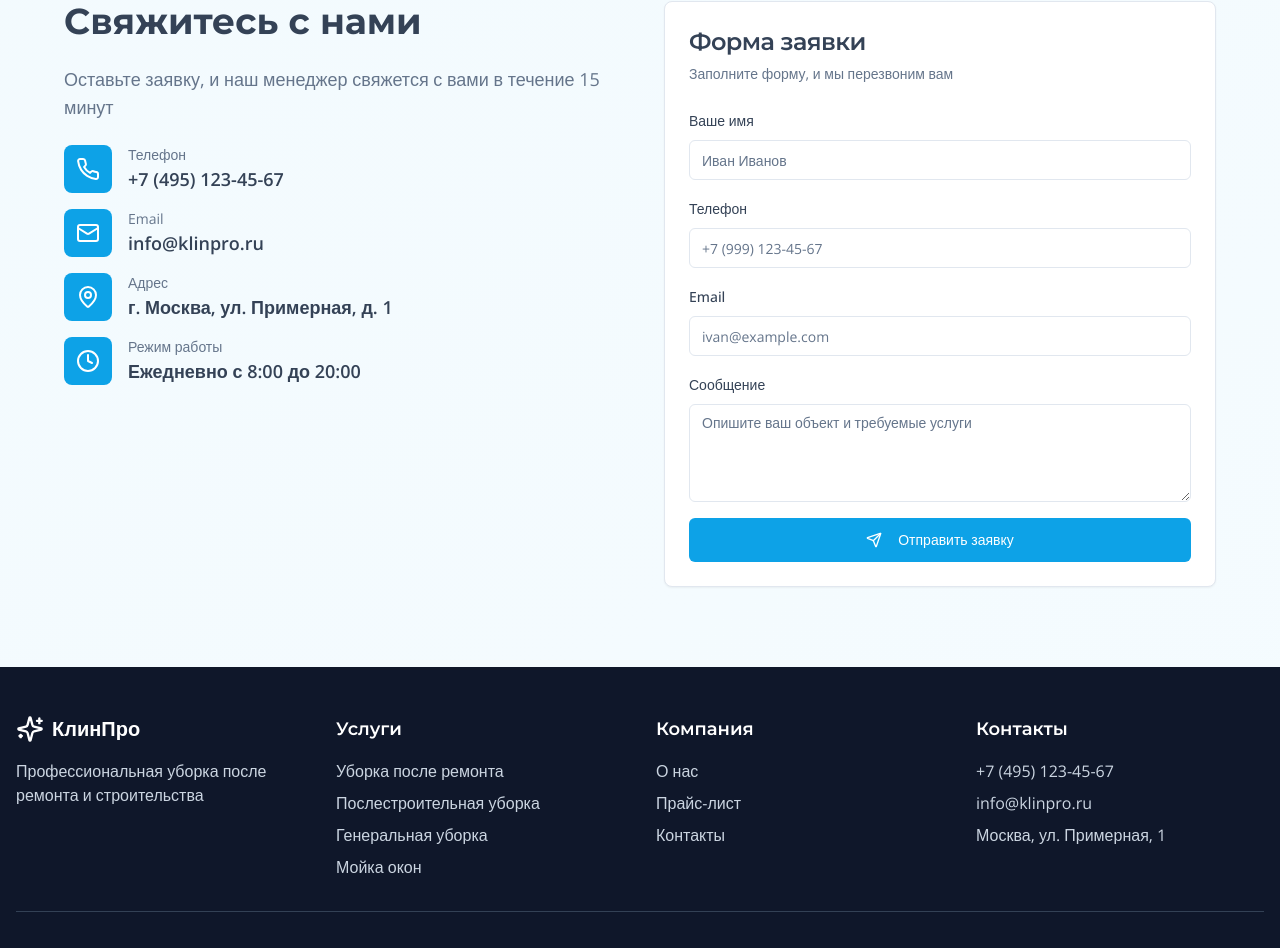
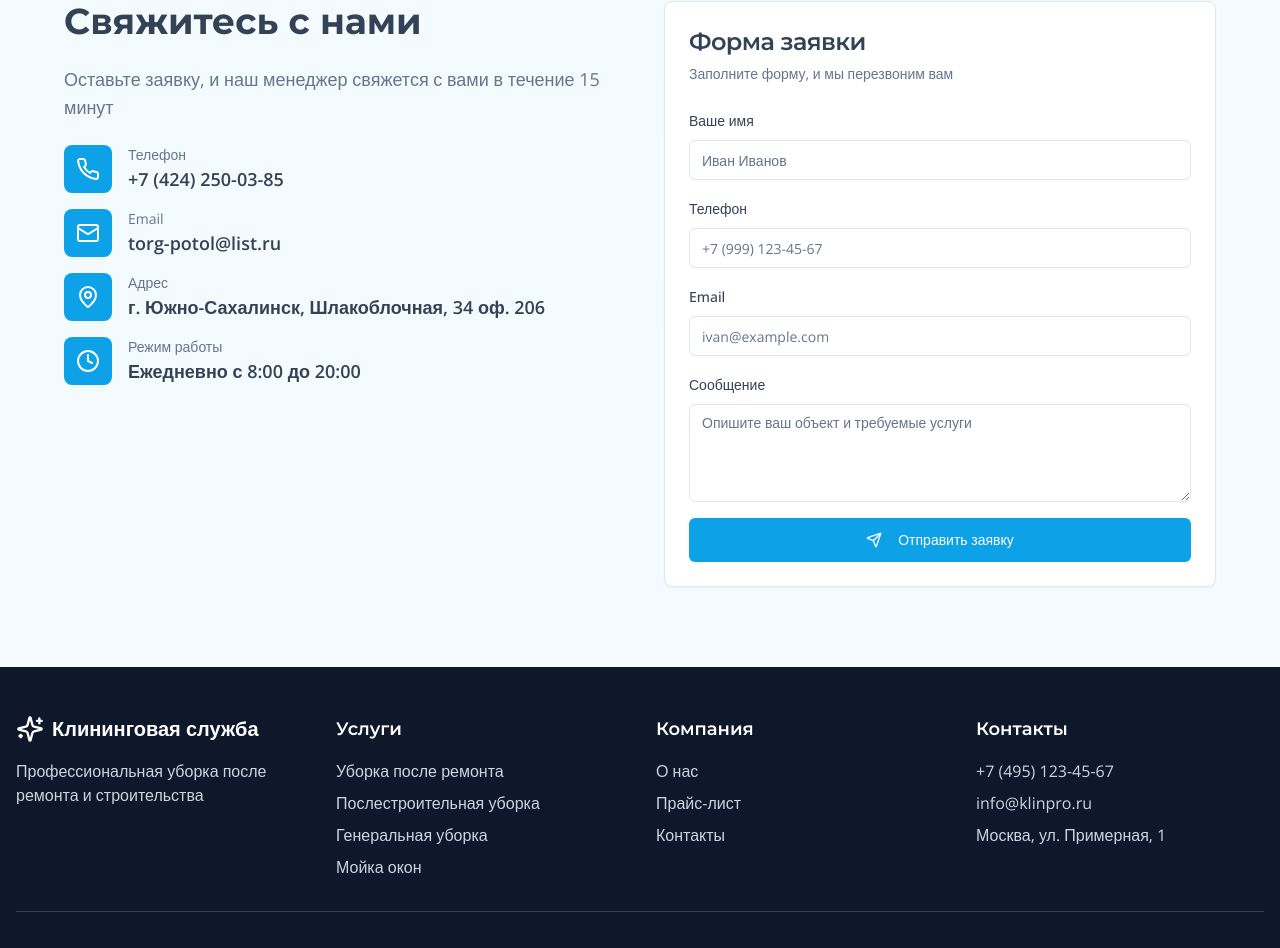
Before and after one commit to pr-poehali-dev/cleaning-services-portal, a React (Vite) app: page / in a window 1280 px wide. Shown: the part 3049-3997 px from the top of the page. Built offline with nearby package versions, Linux system fonts and the light colour scheme.

Commit message:
refactor: обновлены 4 компонента

```diff
--- a/src/pages/Index.tsx
+++ b/src/pages/Index.tsx
@@ -305,7 +305,7 @@ const Index = () => {
                   </div>
                   <div>
                     <div className="text-sm text-muted-foreground">Телефон</div>
-                    <div className="text-lg font-semibold">+7 (495) 123-45-67</div>
+                    <div className="text-lg font-semibold">+7 (424) 250-03-85</div>
                   </div>
                 </div>
 
@@ -315,7 +315,7 @@ const Index = () => {
                   </div>
                   <div>
                     <div className="text-sm text-muted-foreground">Email</div>
-                    <div className="text-lg font-semibold">info@klinpro.ru</div>
+                    <div className="text-lg font-semibold">torg-potol@list.ru</div>
                   </div>
                 </div>
 
@@ -325,7 +325,7 @@ const Index = () => {
                   </div>
                   <div>
                     <div className="text-sm text-muted-foreground">Адрес</div>
-                    <div className="text-lg font-semibold">г. Москва, ул. Примерная, д. 1</div>
+                    <div className="text-lg font-semibold">г. Южно-Сахалинск, Шлакоблочная, 34 оф. 206</div>
                   </div>
                 </div>
 
@@ -410,7 +410,7 @@ const Index = () => {
             <div>
               <div className="flex items-center gap-2 mb-4">
                 <Icon name="Sparkles" size={28} />
-                <span className="text-xl font-bold">КлинПро</span>
+                <span className="text-xl font-bold">Клининговая служба</span>
               </div>
               <p className="text-slate-300">
                 Профессиональная уборка после ремонта и строительства
```
